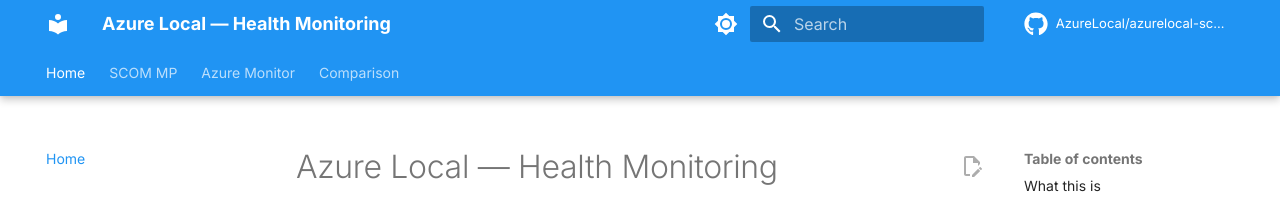
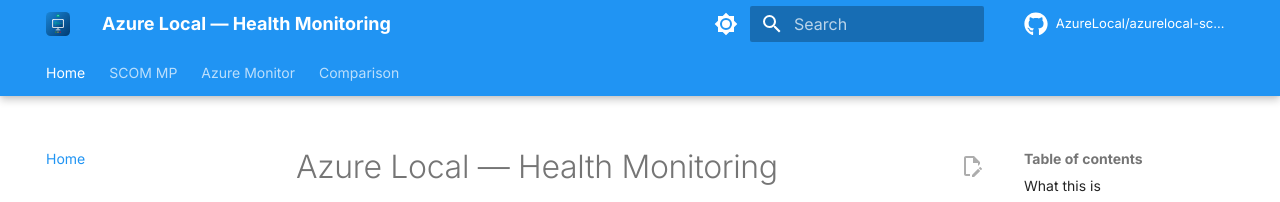
Before and after one commit to AzureLocal/azurelocal-scom-mp, an MkDocs documentation site: the page built from docs/index.md, in a window 1280 px wide. Shown: the top 202 px of the page. Built offline with MkDocs 1.6.1 and Material for MkDocs 9.7.7, drawn with Linux system fonts in a browser that asks for light colours; comment, search, counter and statistics services are not loaded.

Commit message:
feat: add logo, favicon, and banner SVG assets
- Add docs/assets/images/azurelocal-scom-mp-icon.svg (200x200 square icon)
- Add docs/assets/images/azurelocal-scom-mp-banner.svg (640x160 wide banner)
- Wire logo and favicon in mkdocs.yml (pattern matches azure-ranger, azurelocal-copilot)
- Icon: blue gradient bg, MP badge, monitor screen with ECG pulse, health state dots

```diff
--- a/mkdocs.yml
+++ b/mkdocs.yml
@@ -11,6 +11,8 @@ copyright: Copyright &copy; 2026 Azure Local — MIT License
 
 theme:
   name: material
+  logo: assets/images/azurelocal-scom-mp-icon.svg
+  favicon: assets/images/azurelocal-scom-mp-icon.svg
   language: en
   features:
     - navigation.instant
```
Also changed, not shown: docs/assets/images/azurelocal-scom-mp-banner.svg (added), docs/assets/images/azurelocal-scom-mp-icon.svg (added).
